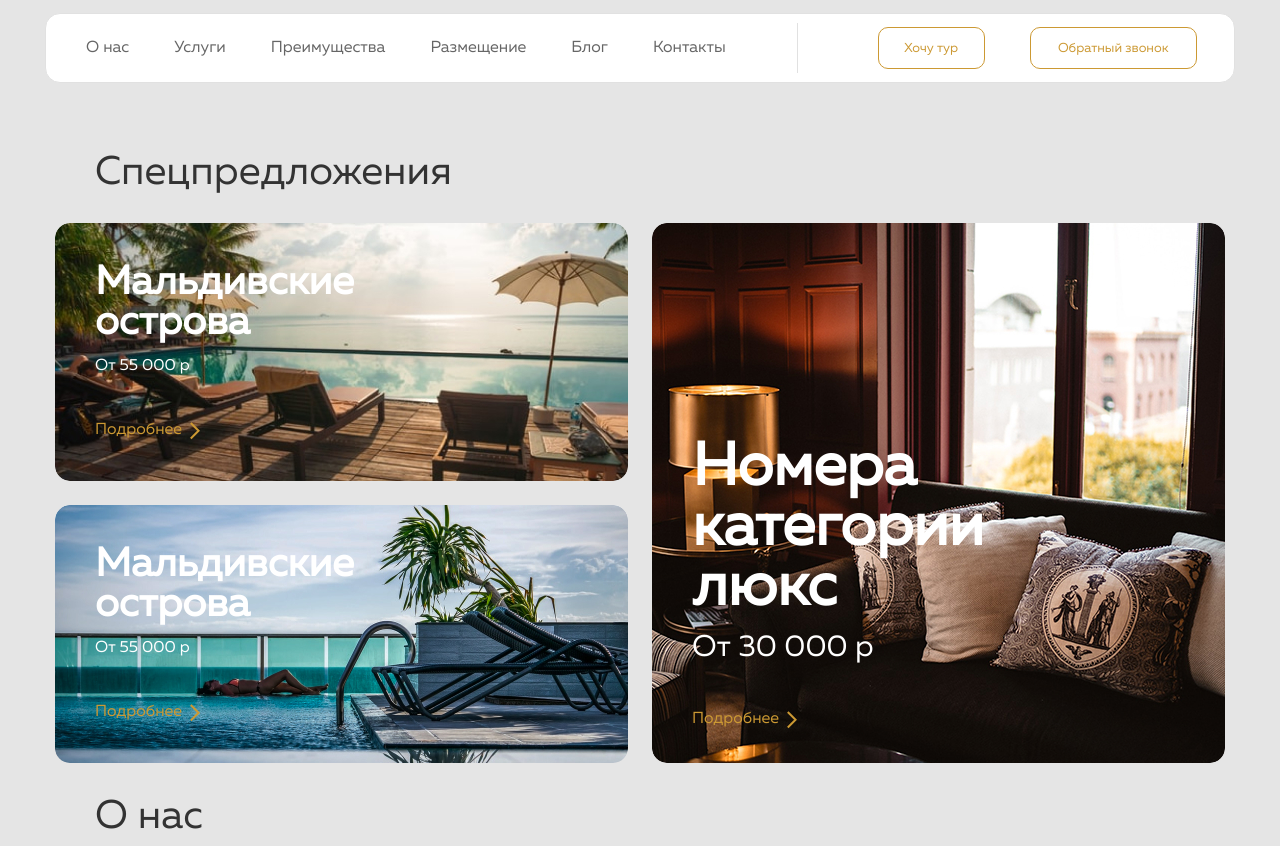
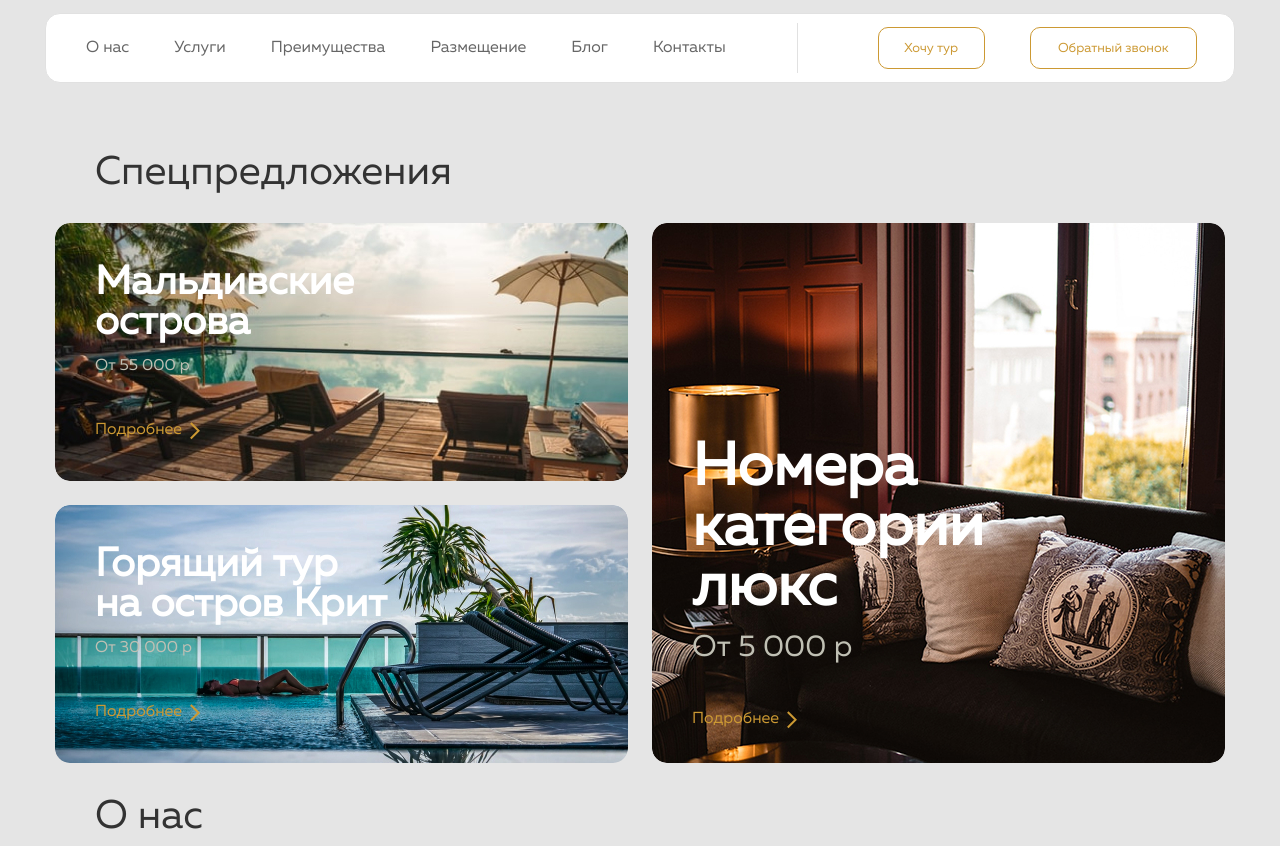
Before and after one commit to Alexey666-cloud/hotels2, a plain HTML site: page 07_layout-stylization/index.html in a window 1280 px wide. Shown: the part 106-952 px from the top of the page. Drawn offline with Linux system fonts and the light colour scheme.

Commit message:
correct errors index.html&style.css

```diff
--- a/07_layout-stylization/css/style.css
+++ b/07_layout-stylization/css/style.css
@@ -207,6 +207,16 @@ font-family: "Muller";
   color: #333333;
 }
 
+.card-header-bottom {
+  margin-bottom: 15px;
+  padding-left: 40px;
+  width: 332px;
+  font-size: 40px;
+  font-weight: 700;
+  line-height: 40px;
+  color: #ffffff;
+}
+
 .card-link {
   padding-left: 40px;
 }
@@ -246,6 +256,26 @@ font-family: "Muller";
   border-radius: 15px;
 }
 
+.special-card-content {
+  padding-left: 40px;
+  padding-bottom: 47px;
+  font-size: 16px;
+  line-height: 16px;
+  font-weight: 400;
+  font-style: normal;
+  color: #c0c0b4;
+}
+
+.special-card-content2 {
+  padding-left: 40px;
+  padding-bottom: 47px;
+  font-size: 30px;
+  line-height: 30px;
+  font-weight: 400;
+  font-style: normal;
+  color: #c0c0b4;
+}
+
 /*Info*/
 .info-container {
     max-width: 1170px;
@@ -259,7 +289,7 @@ font-family: "Muller";
 
 .info-header {
   margin-left: 40px;
-  margin-bottom: 0px;
+  margin-bottom: 20px;
   font-size: 40px;
   line-height: 40px;
   font-weight: 200;
@@ -267,6 +297,7 @@ font-family: "Muller";
 }
 
 .info-text {
+  margin-bottom: 75px;
   line-height: 200%;
   font-size: 16px;
   font-weight: normal;
@@ -319,26 +350,6 @@ font-family: "Muller";
   color: #ffffff;
 }
 
-.special-card-content {
-  padding-left: 40px;
-  padding-bottom: 47px;
-  font-size: 16px;
-  line-height: 16px;
-  font-weight: 400;
-  font-style: normal;
-  color: #ffffff;
-}
-
-.special-card-content2 {
-  padding-left: 40px;
-  padding-bottom: 47px;
-  font-size: 30px;
-  line-height: 30px;
-  font-weight: 400;
-  font-style: normal;
-  color: #ffffff;
-}
-
 .services-list {
   padding: 0;
   display: flex;
@@ -351,13 +362,14 @@ font-family: "Muller";
   width: 573px;
   flex: 1 1 40%;
   background-color: #ffff;
-  border-radius: 15px 15px 15px 15px;
+  border-radius: 15px;
   overflow: hidden;
 }
 
 .services-list-link {
   padding-right: 15px;
   padding-left: 45px;
+  font-size: 20px;
   background: no-repeat url("../img/Rectangle\ 2.svg");
   background-position: right;
 }
@@ -525,6 +537,14 @@ font-family: "Muller";
 
 .placement-by {
   margin-left: 45px;
+  font-size: 16px;
+  color: #999999;
+}
+
+.price {
+  font-weight: bolder;
+  font-size: 23px;
+  color: #000000;
 }
 
 .placement-card-text {
@@ -538,6 +558,7 @@ font-family: "Muller";
 .placement-city-header {
   margin-left: 45px;
   margin-bottom: 20px;
+  color: #999999;
 }
 
 .placement-card-btn {
--- a/07_layout-stylization/index.html
+++ b/07_layout-stylization/index.html
@@ -75,8 +75,8 @@
             </div>
             <div class="special-card2">
               <div class="special-card-header-mini">
-                <h3 class="card-header">Мальдивские острова</h3>
-                <div class="special-card-content">От 55 000 р</div>
+                <h3 class="card-header-bottom">Горящий тур на остров Крит</h3>
+                <div class="special-card-content">От 30 000 р</div>
                 <div class="special-card-link">
                   <a class="link card-link" href="">Подробнее</a>
                 </div>
@@ -87,7 +87,7 @@
           <div class="special-max-card">
             <div class="special-card-header-max">
               <h3 class="card-header2">Номера категории люкс</h3>
-              <div class="special-card-content2">От 30 000 р</div>
+              <div class="special-card-content2">От 5 000 р</div>
               <div class="special-card-link">
                 <a class="link card-link" href="">Подробнее</a>
               </div>
```
Also changed, not shown: 1 other file. Lines whose indentation alone changed are shown as unchanged.
